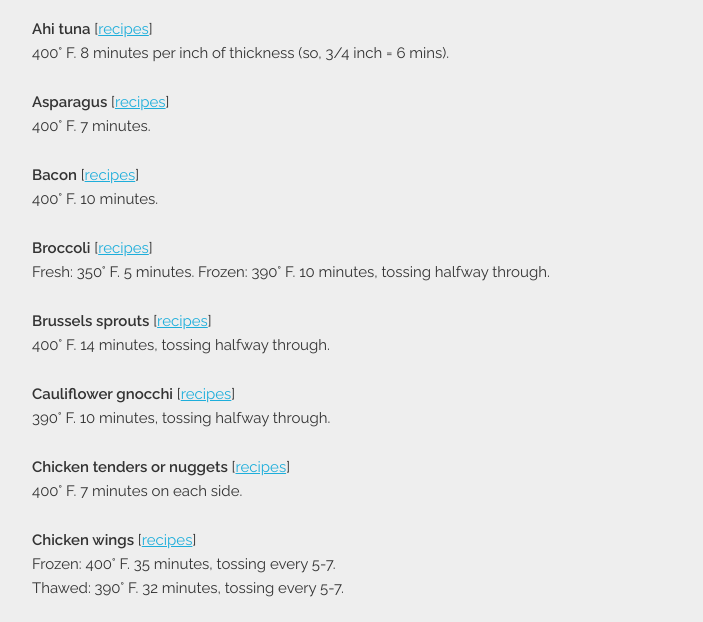
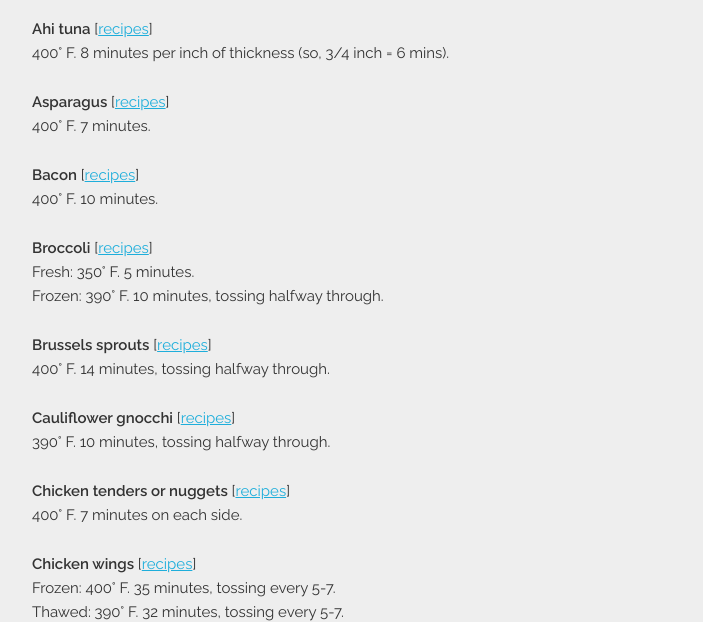
Before and after one commit to AirFryMe/airfryme.github.io, a plain HTML site: page index.html in a window 1280 px wide. Shown: the part 109-731 px from the top of the page, without its empty margins (128-831 px from the left). Drawn offline with Linux system fonts and the light colour scheme.

Commit message:
Broccoli spacing.

```diff
--- a/index.html
+++ b/index.html
@@ -90,7 +90,7 @@
           name="broccoli"
           href="https://www.google.com/search?q=air+fryer+recipes+broccoli">recipes</a>]
           <br/>
-          Fresh: 350&deg; F. 5 minutes.
+          Fresh: 350&deg; F. 5 minutes.<br/>
           Frozen: 390&deg; F. 10 minutes, tossing halfway through.
         </p>
       </div>
```
